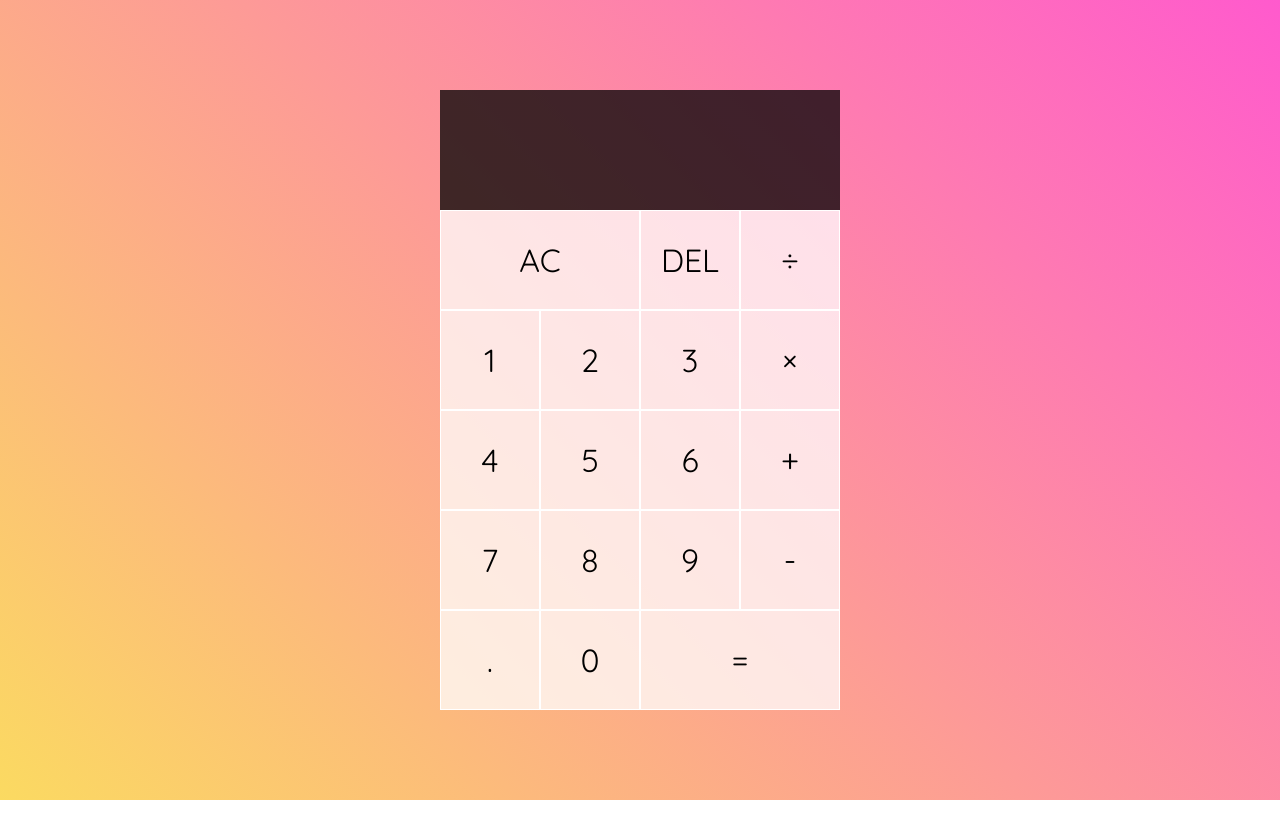
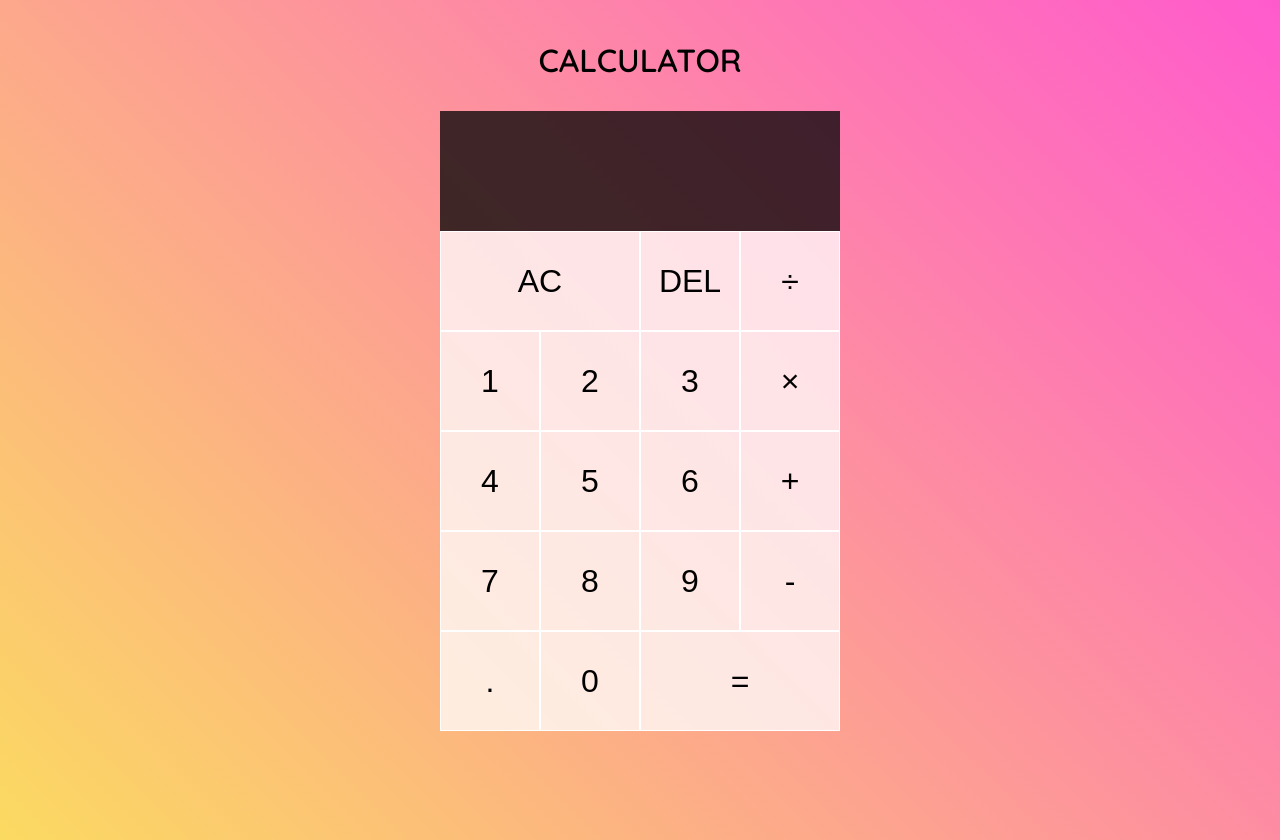
Before and after one commit to joycehwchan/top-calculator, a plain HTML site: page index.html in a window 1280 px wide. Before the commit the page ends 800 px from the top, so only its background shows below. Drawn offline with Linux system fonts and the light colour scheme.

Commit message:
add title and fix css

```diff
--- a/index.html
+++ b/index.html
@@ -14,6 +14,7 @@
     <title>Calculator</title>
   </head>
   <body>
+    <div class="title"><h1>Calculator</h1></div>
     <div class="calculator-grid">
       <!-- Output -->
       <div class="output">
--- a/style.css
+++ b/style.css
@@ -2,25 +2,31 @@
 *::before,
 *::after {
   box-sizing: border-box;
-  font-family: "Quicksand", sans-serif;
-  font-weight: normal;
 }
 
 body {
   margin: 0;
   padding: 0;
-  text-align: center;
   height: 100vh;
   width: 100vw;
-  background: linear-gradient(45deg, #fbda61 0%, #ff5acd 100%);
+  font-family: 'Quicksand', sans-serif;
+  text-align: center;
   overflow: hidden;
+  background-color: #fbda61;
+  background-image: linear-gradient(45deg, #fbda61 0%, #ff5acd 100%);
+}
+
+.title{
+  margin-top: 40px;
+  text-transform: uppercase;
 }
 
 .calculator-grid {
+  min-height: 80vh;
+  margin-top: 8px;
   display: grid;
   justify-content: center;
   align-content: center;
-  min-height: 100vh;
   grid-template-columns: repeat(4, 100px);
   grid-template-rows: minmax(120px, auto) repeat(5, 100px);
 }
@@ -31,6 +37,7 @@ body {
   border: 1px solid white;
   outline: none;
   background-color: rgba(255, 255, 255, 0.75);
+  transition: all 0.2s;
 }
 
 button:hover {
@@ -74,3 +81,8 @@ button:hover {
   color: rgba(255, 255, 255, 1);
   font-size: 2.5rem;
 }
+
+h1 {
+  font-size: 2rem;
+	font-weight: 600;
+}
```
